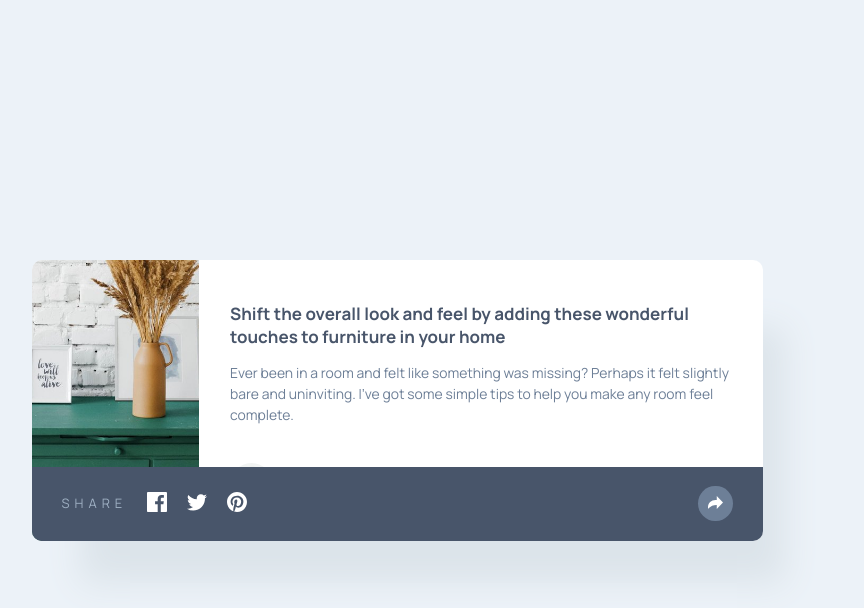
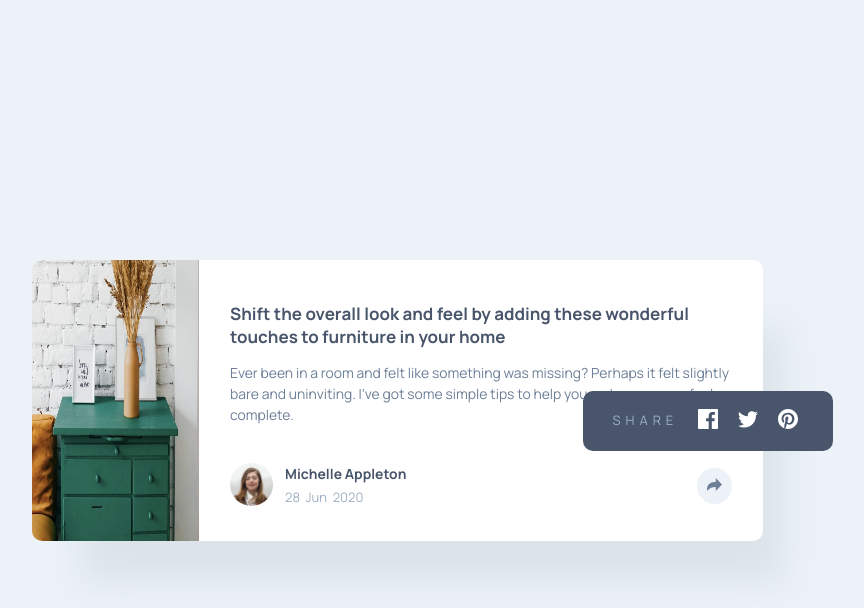
Before and after one commit to RenszCamacho/article-preview-component, a website built with Parcel: page src/index.html in a window 1280 px wide. Both pictures are taken after a click on the button 957 px from the left and 485 px from the top of the page. Shown: the whole page, without its empty margins (243-1107 px from the left). Built offline with nearby package versions, Linux system fonts and the light colour scheme.

Commit message:
Desktop active state. Almost Done. No arrow yet.

```diff
--- a/src/sass/_card.scss
+++ b/src/sass/_card.scss
@@ -21,6 +21,7 @@
     height: 281px;
     display: flex;
     box-shadow: 35px 55px 32px -13px rgb(220, 228, 234);
+    overflow: unset;
   }
 
   &__header {
@@ -34,6 +35,11 @@
   &__img {
     object-fit: cover;
     height: inherit;
+
+    @include rwd(large) {
+      border-radius: 1rem 0 0 1rem;
+      object-fit: fill;
+    }
   }
 
   &__body {
@@ -125,6 +131,15 @@
   background-color: $primary;
   display: block;
 
+  @include rwd(large) {
+    width: 25rem;
+    height: 6rem;
+    left: unset;
+    right: -7rem;
+    bottom: 9rem;
+    border-radius: 1rem;
+  }
+
   &__list {
     display: flex;
     align-items: center;
@@ -139,6 +154,10 @@
 
   &__item:last-child {
     margin-left: auto;
+
+    @include rwd(large) {
+      display: none;
+    }
   }
 
   &__description {
```
